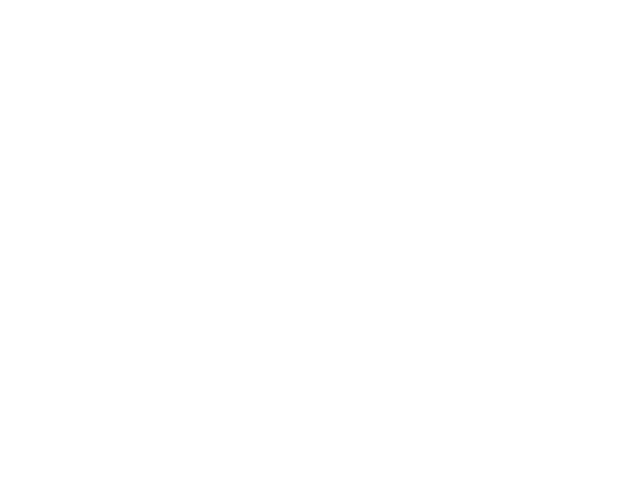
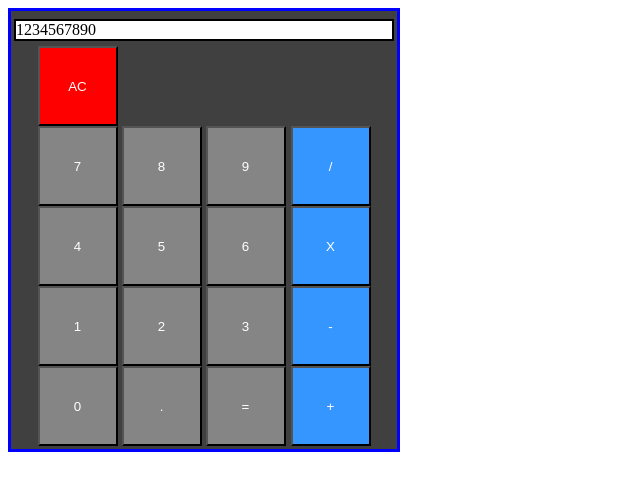
Before and after one commit to JamesGrogan/odin-calculator, a plain HTML site: page index.html in a window 1280 px wide. Shown: the whole page, without its empty margins (0-640 px from the left). Drawn offline with Linux system fonts and the light colour scheme.

Commit message:
Implement basic calculator design in html and css

```diff
--- a/index.html
+++ b/index.html
@@ -8,6 +8,42 @@
     <title>Calculator</title>
 </head>
 <body>
+    <div id="calculator">
+        <div id="display">1234567890</div>
+        <div id="buttons">
+            <div id="numbers">
+                <div id="clear">
+                    <button id="clear-button">AC</button>
+                </div>
+                <div id="row-789">
+                    <button>7</button>
+                    <button>8</button>
+                    <button>9</button>
+                </div>
+                <div id="row-456">
+                    <button>4</button>
+                    <button>5</button>
+                    <button>6</button>
+                </div>
+                <div id="row-123">
+                    <button>1</button>
+                    <button>2</button>
+                    <button>3</button>
+                </div>
+                <div id="row0-point-equals">
+                    <button>0</button>
+                    <button>.</button>
+                    <button>=</button>
+                </div>
+            </div>
+            <div id="operators">
+                <button class="operator">/</button>
+                <button class="operator">X</button>
+                <button class="operator">-</button>
+                <button class="operator">+</button>
+            </div>
+        </div>
+    </div>
 
     <script src="script.js"></script>
 </body>
--- a/styles.css
+++ b/styles.css
@@ -0,0 +1,48 @@
+#calculator {
+    display: flex;
+    flex-direction: column;
+    border: 3px solid blue;
+    width: 380px;
+    padding: 3px;
+    background-color: rgb(64, 64, 64);
+}
+
+#display {
+    border: 2px solid black;
+    margin-top: 5px;
+    margin-bottom: 5px;
+    background-color: white;
+}
+
+#buttons {
+    display: flex;
+    align-self: center;
+}
+
+#numbers {
+    display: flex;
+    flex-direction: column;
+    margin-right: 5px;
+}
+
+#operators {
+    display: flex;
+    flex-direction: column;
+    align-self: flex-end;
+}
+
+button {
+    height: 80px;
+    width: 80px;
+    color: white;
+    background: rgb(133, 133, 133);
+}
+
+.operator {
+    background-color: rgb(53, 150, 255);
+}
+
+#clear-button {
+    background-color: red;
+    color: white;
+}
```
